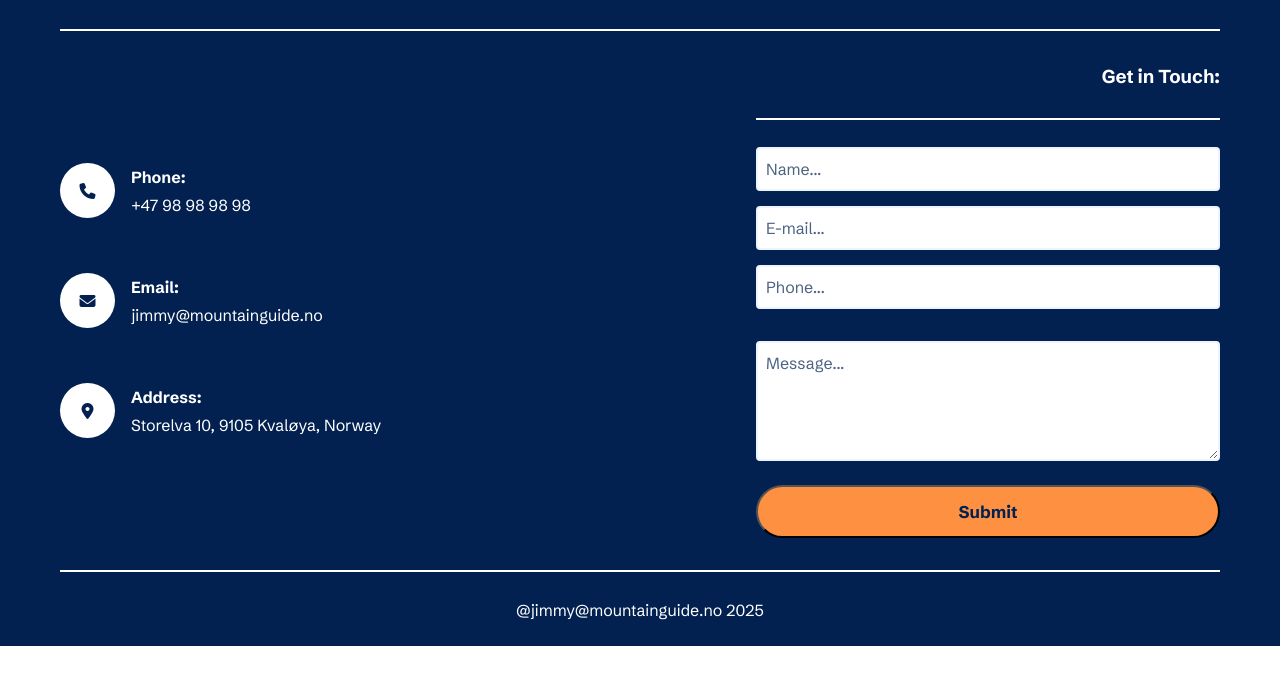
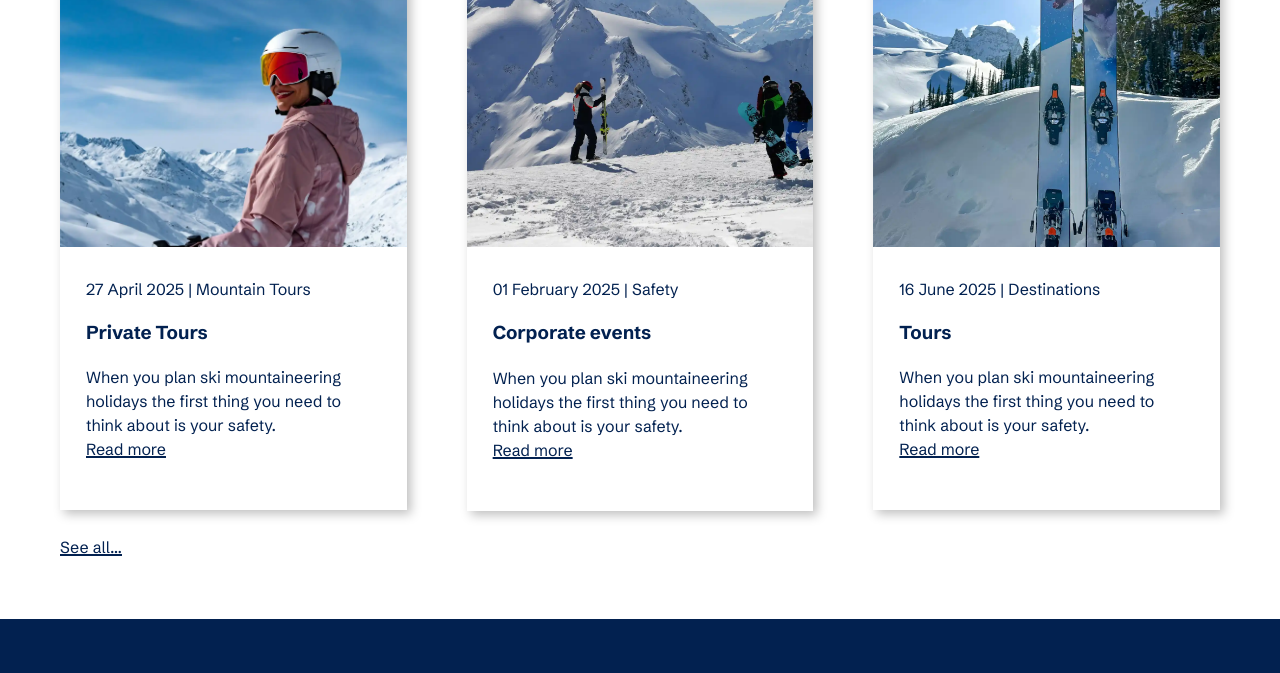
Before and after one commit to Clockert/jimmy, a plain HTML site: page index.html in a window 1280 px wide. Shown: the part 2423-3096 px from the top of the page. Before the commit the page ends 3069 px from the top, so only its background shows below. Drawn offline with Linux system fonts and the light colour scheme; no server answers.

Commit message:
articles promo

```diff
--- a/index.html
+++ b/index.html
@@ -70,6 +70,7 @@
         </section>
       </main>
     </div>
+    <div id="articles-promo-container"></div>
     <div id="footer-container"></div>
     <script src="script/templates.js"></script>
     <script src="script/menuToggle.js"></script>
--- a/script/templates.js
+++ b/script/templates.js
@@ -132,7 +132,7 @@ document.addEventListener("DOMContentLoaded", () => {
   const commonTemplates = [
     { name: "nav", container: "#navbar-container" },
     { name: "services-section", container: "#services-section-container" },
-    { name: "cart-overlay", container: "#cart-overlay-container" },
+    { name: "articles-promo-section", container: "#articles-promo-container" },
     { name: "footer", container: "#footer-container" },
   ];
 
--- a/styles/base.css
+++ b/styles/base.css
@@ -50,6 +50,7 @@ h4,
 h5,
 h6 {
   overflow-wrap: break-word;
+  color: var(--color-darkblue);
 }
 
 a {
--- a/styles/main.css
+++ b/styles/main.css
@@ -5,3 +5,4 @@
 @import url("./templates/services-section.css");
 @import url("./templates/nav.css");
 @import url("./templates/footer.css");
+@import url("./templates/articles-promo.css");
--- /dev/null
+++ b/styles/templates/articles-promo.css
@@ -0,0 +1,81 @@
+.articles-promo {
+  display: flex;
+  flex-direction: column;
+  gap: var(--spacing-24);
+
+  padding: var(--padding-content);
+}
+
+.articles-promo__grid {
+  display: grid;
+  grid-template-columns: repeat(3, 1fr);
+  gap: var(--gap-content);
+}
+
+.articles-promo__card {
+  transition: transform 0.3s ease;
+  box-shadow: var(--shadow-default);
+}
+
+.articles-promo__card:hover {
+  transform: translateY(-5px);
+  box-shadow: var(--shadow-default);
+}
+
+.articles-promo__card-image {
+  width: 100%;
+  aspect-ratio: 1 / 1;
+  object-fit: cover;
+  display: block;
+}
+
+.articles-promo__card-meta {
+  color: var(--color-darkblue);
+}
+
+.articles-promo__card-content {
+  display: flex;
+  padding: 30px 26px 49px 26px;
+  flex-direction: column;
+  justify-content: center;
+  align-items: flex-start;
+  gap: 18px;
+  align-self: stretch;
+}
+
+.articles-promo__card-link {
+  text-decoration: none;
+  color: inherit;
+  display: block;
+}
+
+.articles-promo__see-all,
+.articles-promo span {
+  color: var(--color-darkblue);
+  text-decoration: underline 2px;
+  transition: background-color 0.3s ease;
+}
+.articles-promo__see-all:hover,
+.articles-promo span:hover {
+  color: var(--color-orange);
+}
+
+/* Responsive Design */
+@media (max-width: 768px) {
+  .articles-promo__grid {
+    grid-template-columns: 1fr;
+  }
+
+  .articles-promo__card-image {
+    width: 100%;
+    aspect-ratio: 1 / 0.6;
+    object-fit: cover;
+    display: block;
+  }
+}
+
+@media (max-width: 1024px) and (min-width: 769px) {
+  .articles-promo__grid {
+    grid-template-columns: repeat(2, 1fr);
+  }
+}
--- a/styles/templates/footer.css
+++ b/styles/templates/footer.css
@@ -108,6 +108,9 @@
   gap: var(--spacing-24);
   width: 40%;
 }
+.footer__form-title {
+  color: var(--color-white);
+}
 
 .footer__form-container {
   display: flex;
--- a/styles/templates/services-section.css
+++ b/styles/templates/services-section.css
@@ -49,7 +49,6 @@
     aspect-ratio: 1 / 0.6;
     object-fit: cover;
     display: block;
-    box-shadow: 4px 4px 10.3px 0px rgba(0, 0, 0, 0.25);
   }
 }
 
--- /dev/null
+++ b/templates/articles-promo-section.html
@@ -0,0 +1,64 @@
+<article class="articles-promo">
+  <h2 class="articles-promo__title">Articles</h2>
+  <div class="articles-promo__grid">
+    <a href="articles-promo.html" class="articles-promo__card-link">
+      <div class="articles-promo__card">
+        <img
+          class="articles-promo__card-image"
+          src="../assets/photos/christopher-politano-c-grbmshZf0-unsplash.webp"
+          alt="Private Tours"
+        />
+        <div class="articles-promo__card-content">
+          <div class="articles-promo__card-meta">
+            27 April 2025 | Mountain Tours
+          </div>
+          <h3 class="articles-promo__card-title">Private Tours</h3>
+          <p class="articles-promo__card-description">
+            When you plan ski mountaineering holidays the first thing you need
+            to think about is your safety.<br />
+            <span>Read more</span>
+          </p>
+        </div>
+      </div>
+    </a>
+    <a href="articles-promo.html" class="articles-promo__card-link">
+      <div class="articles-promo__card">
+        <img
+          class="articles-promo__card-image"
+          src="../assets/photos/ivan-shimko-daH1hmtLorc-unsplash.webp"
+          alt="Corporate events"
+        />
+        <div class="articles-promo__card-content">
+          <div class="articles-promo__card-meta">01 February 2025 | Safety</div>
+          <h3 class="articles-promo__card-title">Corporate events</h3>
+          <p class="articles-promo__card-description">
+            When you plan ski mountaineering holidays the first thing you need
+            to think about is your safety. <br />
+            <span>Read more</span>
+          </p>
+        </div>
+      </div>
+    </a>
+    <a href="articles-promo.html" class="articles-promo__card-link">
+      <div class="articles-promo__card">
+        <img
+          class="articles-promo__card-image"
+          src="../assets/photos/hans-jurgen-mager-BKknb49v4aE-unsplash.webp"
+          alt="Tours"
+        />
+        <div class="articles-promo__card-content">
+          <div class="articles-promo__card-meta">
+            16 June 2025 | Destinations
+          </div>
+          <h3 class="articles-promo__card-title">Tours</h3>
+          <p class="articles-promo__card-description">
+            When you plan ski mountaineering holidays the first thing you need
+            to think about is your safety. <br />
+            <span>Read more</span>
+          </p>
+        </div>
+      </div>
+    </a>
+  </div>
+  <a href="articles.html" class="articles-promo__see-all">See all...</a>
+</article>
--- a/templates/footer.html
+++ b/templates/footer.html
@@ -64,7 +64,7 @@
 
     <div class="footer__form">
       <div class="footer__form-container">
-        <h3 class="footer__form-title">Get in Touch:</h3>
+        <h2 class="footer__form-title">Get in Touch:</h2>
         <div class="footer__divider"></div>
         <form class="footer__form-fields">
           <div class="footer__form-group">
```
